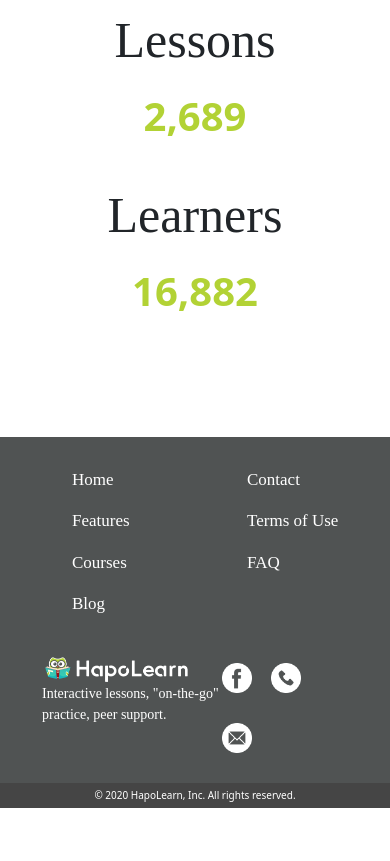
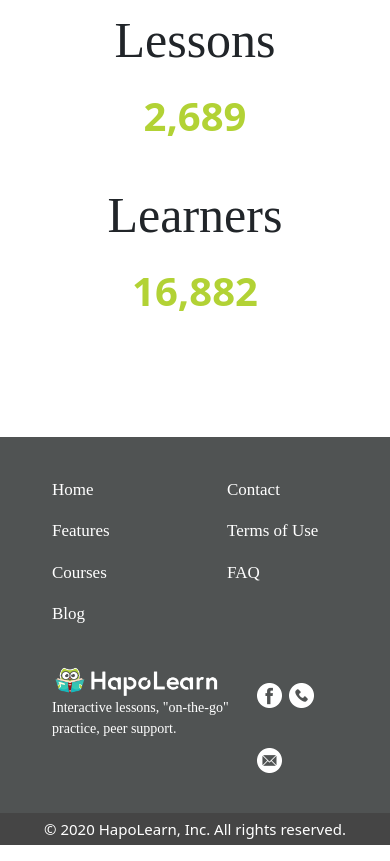
Before and after one commit to Tuanhdhapo/page-18, a plain HTML site: page index.html in a window 390 px wide. Shown: the part 4469-5330 px from the top of the page. Before the commit the page ends 5293 px from the top, so only its background shows below. Drawn offline with nearby package versions, Linux system fonts and the light colour scheme; files that its build step writes are made by us from their sources.

Commit message:
footer-end

```diff
--- a/index.html
+++ b/index.html
@@ -301,33 +301,32 @@
         <div class="footer">
             <div class="container-fluid">
                 <div class="row">
-                    <div class="footer-image col-md-4 col-6 order-md-1">
+                    <div class="footer-image order-md-1">
                         <img src="assets/img/hapo-white.png">
                         <p>Interactive lessons, "on-the-go"<br>
                             practice, peer support.</p>
                     </div>
-                    <div class="home col-6 order-first col-md-2 order-md-2">
+                    <div class="home col-6 order-first order-md-2">
                         <p>Home</p>
                         <p>Features</p>
                         <p>Courses</p>
                         <p>Blog</p>
                     </div>
-                    <div class="contact col-6 order-first col-md-2 order-md-3">
+                    <div class="contact col-6 order-first order-md-3">
                         <p>Contact</p>
                         <p>Terms of Use</p>
                         <p>FAQ</p>
                     </div>
-                    <div class="footer-icon col-md-4 col-6 order-last
-                        order-md-4">
-                        <a href="" class="data-toggle="tooltip
+                    <div class="footer-icon order-md-4">
+                        <a href="" class="data-toggle" tooltip
                             data-placement="right"
                             title="facebook.com/tuyen.dung.haposoft"><img
                                 src="assets/img/fb.png" alt="facebook"></a>
-                        <a href="" class="data-toggle="tooltip
+                        <a href="" class="data-toggle" tooltip
                             data-placement="right"
                             title="+84-85-645-9898"><img
                                 src="assets/img/phone.png" alt="phone"></a>
-                        <a href="" class="data-toggle="tooltip
+                        <a href="" class="data-toggle" tooltip
                             data-placement="right"
                             title="info@haposoft.com"><img
                                 src="assets/img/email.png" alt="email"></a>
--- a/scss/style.scss
+++ b/scss/style.scss
@@ -234,39 +234,45 @@
     color: $color-button;
 
     .footer-image {
+      width: 38%;
+
       img {
         width: 290px;
         margin-left: 80px;
       }
 
       p {
-        width: 240px;
-        font-size: 19px;
+        font-size: 20px;
         margin-left: 150px;
         font-family: $font-family;
       }
     }
 
     .home {
+      width: 12%;
+
       p {
-        font-size: 23px;
-        margin-left: 90px;
+        font-size: 20px;
         font-family: $font-family;
       }
     }
 
     .contact {
+      width: 13%;
+
       p {
-        font-size: 23px;
+        font-size: 20px;
         margin-left: 20px;
         font-family: $font-family;
       }
     }
 
     .footer-icon {
+      width: 37%;
+
       img {
         margin-top: 80px;
-        margin-left: 20px;
+        margin-left: 30px;
       }
     }
   }
@@ -444,28 +450,31 @@
   }
 
   .footer {
-    padding: 40px;
+    .footer-image {
+      width: 35%;
 
-    .footer-image {
       img {
         width: 170px;
-        margin-left: 0px;
+        margin-left: 0;
       }
 
       p {
         font-size: 16px;
-        margin-left: 0px;
+        margin: 0;
       }
     }
 
     .home {
+      width: 10%;
+
       p {
         font-size: 18px;
-        margin-left: 10px;
       }
     }
 
     .contact {
+      width: 21%;
+
       p {
         font-size: 18px;
         margin-left: 20px;
@@ -473,10 +482,19 @@
     }
 
     .footer-icon {
+      width: 34%;
+
       img {
         width: 40px;
-        margin-left: 20px;
+        margin: 50px 0px 0px 20px;
       }
+    }
+  }
+
+  .footer-end {
+    p {
+      font-size: 15px;
+      padding: 5px;
     }
   }
 }
@@ -629,49 +647,50 @@
   }
 
   .footer {
-    padding: 30px;
-
     .footer-image {
-      margin-top: 20px;
+      width: 65%;
 
       img {
-        width: 150px;
-        margin-left: 0px;
+        width: 170px;
+        margin-left: 0;
+        margin-top: 20px;
       }
 
       p {
         font-size: 14px;
-        margin-left: 0px;
-        width: 300px;
+        margin: 0;
       }
     }
 
     .home {
+      width: 50%;
+
       p {
         font-size: 17px;
-        margin-left: 30px;
       }
     }
 
     .contact {
+      width: 50%;
+
       p {
         font-size: 17px;
-        margin-left: 40px;
+        margin-left: 20px;
       }
     }
 
     .footer-icon {
+      width: 35%;
       img {
-        margin-top: 30px;
-        width: 30px;
-        margin-left: 15px;
+        width: 25px;
+        margin: 40px 0px 0px 3px;
       }
     }
   }
 
   .footer-end {
     p {
-      font-size: 10px;
+      font-size: 15px;
       padding: 5px;
     }
   }
```
